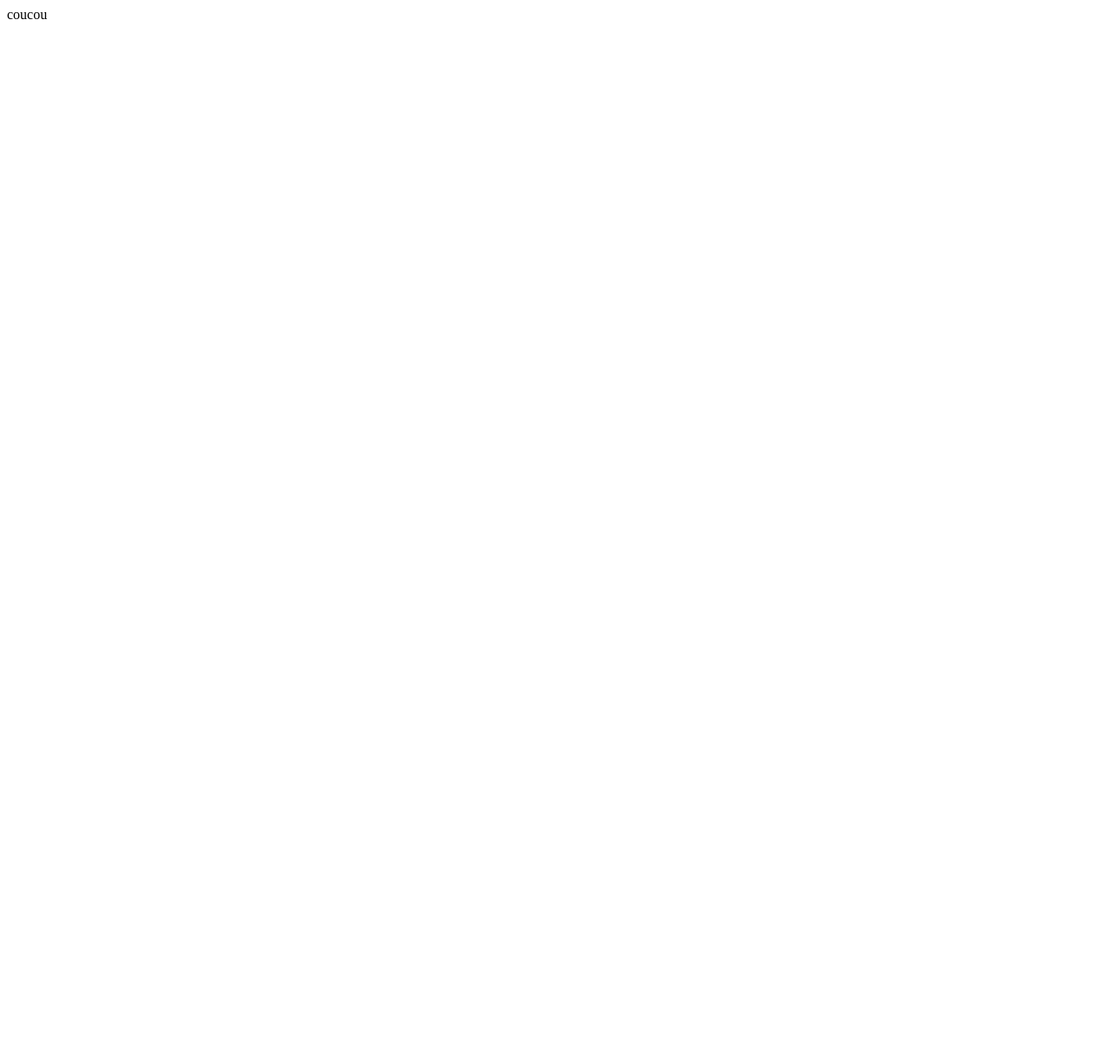
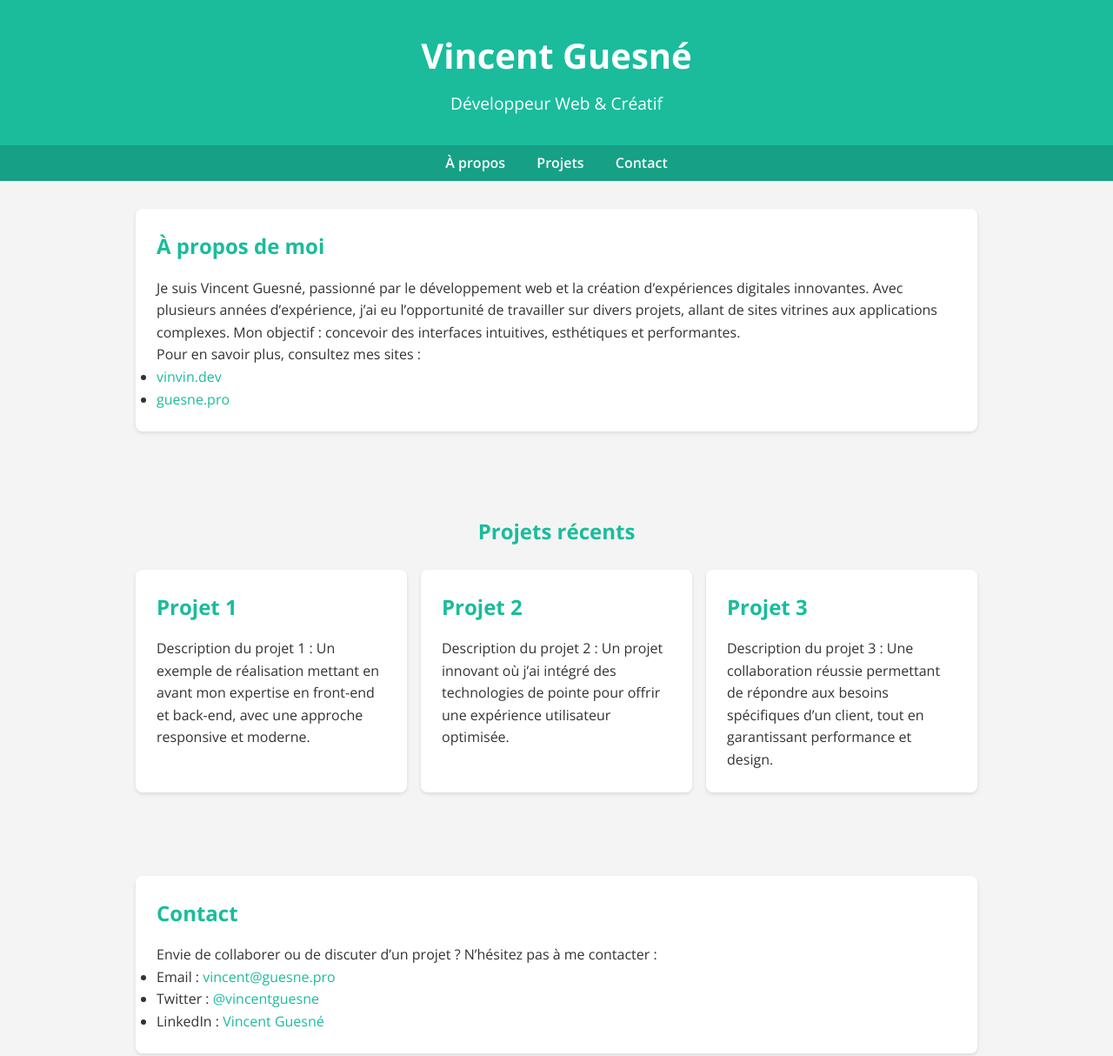
Before and after one commit to vinvin27/vincent-homepage, a plain HTML site: page index.html in a window 1280 px wide. Shown: the top 1214 px of the page at 87% size. Before the commit the page ends 800 px from the top, so only its background shows below. Drawn offline with nearby package versions, Linux system fonts and the light colour scheme.

Commit message:
Update index.html

```diff
--- a/index.html
+++ b/index.html
@@ -1 +1,157 @@
-coucou
+<!DOCTYPE html>
+<html lang="fr">
+<head>
+  <meta charset="UTF-8">
+  <meta name="viewport" content="width=device-width, initial-scale=1">
+  <title>Vincent Guesné - Développeur Web</title>
+  <!-- Lien vers une police Google Fonts -->
+  <link href="https://fonts.googleapis.com/css?family=Open+Sans:400,600,700&display=swap" rel="stylesheet">
+  <style>
+    /* Réinitialisation de quelques styles */
+    * {
+      margin: 0;
+      padding: 0;
+      box-sizing: border-box;
+    }
+    body {
+      font-family: 'Open Sans', sans-serif;
+      background: #f4f4f4;
+      color: #333;
+      line-height: 1.6;
+    }
+    a {
+      color: #1abc9c;
+      text-decoration: none;
+    }
+    a:hover {
+      text-decoration: underline;
+    }
+    header {
+      background: #1abc9c;
+      color: #fff;
+      padding: 2rem 1rem;
+      text-align: center;
+    }
+    header h1 {
+      font-size: 2.5rem;
+      margin-bottom: 0.5rem;
+    }
+    header p {
+      font-size: 1.2rem;
+    }
+    nav {
+      background: #16a085;
+      padding: 0.5rem;
+      text-align: center;
+    }
+    nav a {
+      color: #fff;
+      margin: 0 1rem;
+      font-weight: 600;
+    }
+    section {
+      padding: 2rem 1rem;
+      max-width: 1000px;
+      margin: 0 auto;
+    }
+    .card {
+      background: #fff;
+      padding: 1.5rem;
+      border-radius: 8px;
+      box-shadow: 0 2px 4px rgba(0,0,0,0.1);
+      margin-bottom: 2rem;
+    }
+    .card h2 {
+      color: #1abc9c;
+      margin-bottom: 1rem;
+    }
+    /* Grille pour les projets */
+    .projects {
+      display: flex;
+      flex-wrap: wrap;
+      gap: 1rem;
+    }
+    .projects .card {
+      flex: 1 1 calc(33.333% - 1rem);
+      min-width: 280px;
+    }
+    footer {
+      background: #1abc9c;
+      color: #fff;
+      text-align: center;
+      padding: 1rem;
+    }
+    @media (max-width: 768px) {
+      .projects {
+        flex-direction: column;
+      }
+    }
+  </style>
+</head>
+<body>
+
+  <!-- En-tête -->
+  <header>
+    <h1>Vincent Guesné</h1>
+    <p>Développeur Web & Créatif</p>
+  </header>
+
+  <!-- Navigation -->
+  <nav>
+    <a href="#about">À propos</a>
+    <a href="#projects">Projets</a>
+    <a href="#contact">Contact</a>
+  </nav>
+
+  <!-- Section À propos -->
+  <section id="about">
+    <div class="card">
+      <h2>À propos de moi</h2>
+      <p>Je suis Vincent Guesné, passionné par le développement web et la création d’expériences digitales innovantes. Avec plusieurs années d’expérience, j’ai eu l’opportunité de travailler sur divers projets, allant de sites vitrines aux applications complexes. Mon objectif : concevoir des interfaces intuitives, esthétiques et performantes.</p>
+      <p>Pour en savoir plus, consultez mes sites :</p>
+      <ul>
+        <li><a href="https://vinvin.dev" target="_blank">vinvin.dev</a></li>
+        <li><a href="https://guesne.pro" target="_blank">guesne.pro</a></li>
+      </ul>
+    </div>
+  </section>
+
+  <!-- Section Projets -->
+  <section id="projects">
+    <h2 style="text-align:center; margin-bottom:1.5rem; color:#1abc9c;">Projets récents</h2>
+    <div class="projects">
+      <div class="card">
+        <h2>Projet 1</h2>
+        <p>Description du projet 1 : Un exemple de réalisation mettant en avant mon expertise en front-end et back-end, avec une approche responsive et moderne.</p>
+      </div>
+      <div class="card">
+        <h2>Projet 2</h2>
+        <p>Description du projet 2 : Un projet innovant où j’ai intégré des technologies de pointe pour offrir une expérience utilisateur optimisée.</p>
+      </div>
+      <div class="card">
+        <h2>Projet 3</h2>
+        <p>Description du projet 3 : Une collaboration réussie permettant de répondre aux besoins spécifiques d’un client, tout en garantissant performance et design.</p>
+      </div>
+    </div>
+  </section>
+
+  <!-- Section Contact -->
+  <section id="contact">
+    <div class="card">
+      <h2>Contact</h2>
+      <p>Envie de collaborer ou de discuter d’un projet ? N’hésitez pas à me contacter :</p>
+      <ul>
+        <li>Email : <a href="mailto:vincent@guesne.pro">vincent@guesne.pro</a></li>
+        <li>Twitter : <a href="https://twitter.com/vincentguesne" target="_blank">@vincentguesne</a></li>
+        <li>LinkedIn : <a href="https://linkedin.com/in/vincentguesne" target="_blank">Vincent Guesné</a></li>
+      </ul>
+    </div>
+  </section>
+
+  <!-- Pied de page -->
+  <footer>
+    <p>&copy; 2025 Vincent Guesné. Tous droits réservés.</p>
+  </footer>
+
+</body>
+</html>
```
